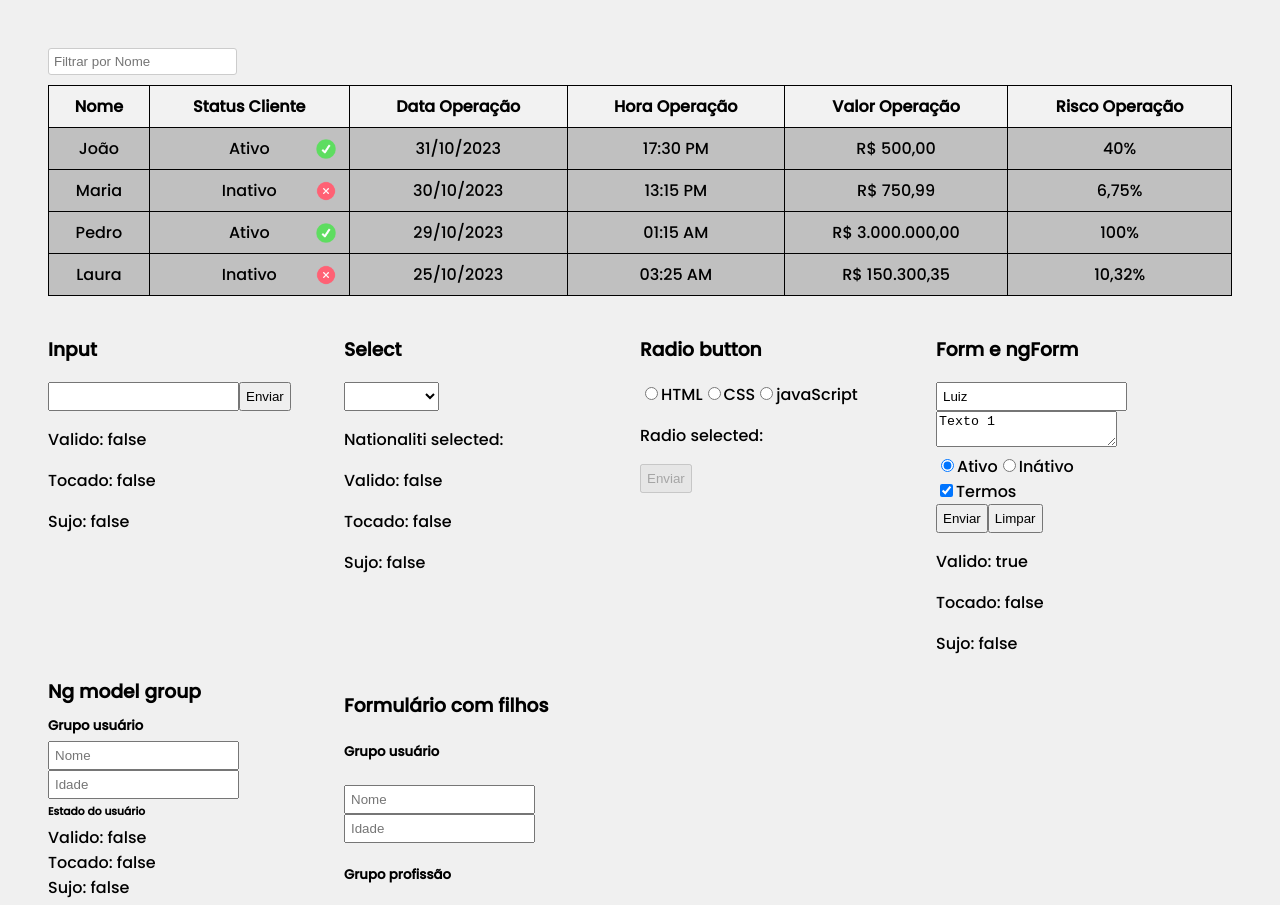
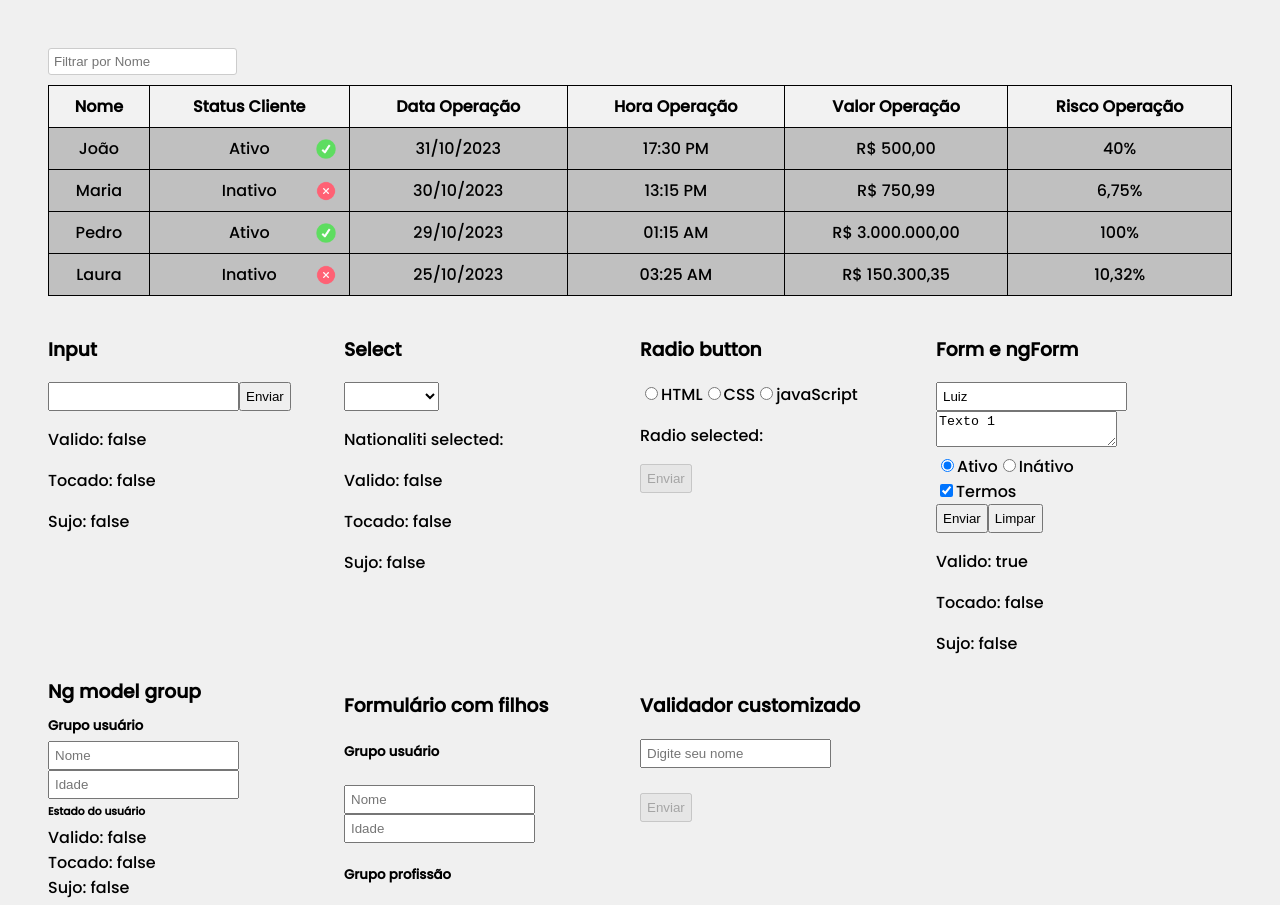
Before and after one commit to vieirabr19/angular-filtro-com-pipes, an Angular app: page / in a window 1280 px wide. Shown: the top 905 px of the page. Built offline with nearby package versions, Linux system fonts and the light colour scheme.

Commit message:
Validadores sincronos personalizados.

```diff
--- a/src/app/app.module.ts
+++ b/src/app/app.module.ts
@@ -19,6 +19,8 @@ import { CompNgModelGroupComponent } from './components/template-driven-forms/co
 import { FormProfissionComponent } from './components/template-driven-forms/form-with-children/form-profission/form-profission.component';
 import { FormUserComponent } from './components/template-driven-forms/form-with-children/form-user/form-user.component';
 import { FormMainComponent } from './components/template-driven-forms/form-with-children/form-main/form-main.component';
+import { CustomValidatorFormEx1Component } from './components/template-driven-forms/custom-validators/ex1/custom-validator-form-ex1/custom-validator-form-ex1.component';
+import { InvalidTextValidatorDirective } from './components/template-driven-forms/custom-validators/ex1/directives/invalid-text-validator.directive';
 
 @NgModule({
   declarations: [
@@ -32,7 +34,9 @@ import { FormMainComponent } from './components/template-driven-forms/form-with-
     CompNgModelGroupComponent,
     FormProfissionComponent,
     FormUserComponent,
-    FormMainComponent
+    FormMainComponent,
+    CustomValidatorFormEx1Component,
+    InvalidTextValidatorDirective
   ],
   imports: [
     BrowserModule,
--- /dev/null
+++ b/src/app/components/template-driven-forms/custom-validators/ex1/custom-validator-form-ex1/custom-validator-form-ex1.component.html
@@ -0,0 +1,22 @@
+<h3>Validador customizado</h3>
+
+<form #meuForm="ngForm">
+    <input
+        type="text"
+        name="nome"
+        required
+        placeholder="Digite seu nome"
+        ngModel
+        #nomeControl="ngModel"
+        appInvalidTextValidator
+    >
+
+    <div class="text-error" *ngIf="nomeControl && nomeControl.invalid && (nomeControl.touched || nomeControl.dirty)">
+        <span *ngIf="nomeControl.hasError('required')">Campo obrigatório.</span>
+        <span *ngIf="nomeControl.hasError('invalidText')">Texto inválido.</span>
+    </div>
+
+    <br /> <br />
+
+    <button [disabled]="meuForm.invalid">Enviar</button>
+</form>
--- /dev/null
+++ b/src/app/components/template-driven-forms/custom-validators/ex1/directives/invalid-text-validator.directive.ts
@@ -0,0 +1,22 @@
+import { Directive } from '@angular/core';
+import { AbstractControl, NG_VALIDATORS, ValidationErrors, Validator } from '@angular/forms';
+
+@Directive({
+  selector: '[appInvalidTextValidator]',
+  providers: [
+    {
+      provide: NG_VALIDATORS,
+      useExisting: InvalidTextValidatorDirective,
+      multi: true
+    }
+  ]
+})
+export class InvalidTextValidatorDirective implements Validator {
+
+  validate(control: AbstractControl): ValidationErrors | null {
+    const isValid = !(control.value && control.value.toLowerCase().includes('teste'));
+
+    return isValid ? null : { 'invalidText': true };
+  }
+
+}
--- a/src/app/components/template-driven-forms/form-with-children/form-main/form-main.component.ts
+++ b/src/app/components/template-driven-forms/form-with-children/form-main/form-main.component.ts
@@ -9,6 +9,8 @@ import { NgForm } from '@angular/forms';
 export class FormMainComponent {
 
   onSubmit(form: NgForm){
+    console.log(form.value);
+
     const { usuario, profissao } = form.value;
     console.log(`Meu nome é ${usuario.nome} e tenho ${usuario.idade} anos. Minha profissão é ${profissao.cargo} no setor ${profissao.setor}.`);
   }
--- a/src/app/components/template-driven-forms/template-driven-forms.component.html
+++ b/src/app/components/template-driven-forms/template-driven-forms.component.html
@@ -5,4 +5,5 @@
     <app-comp-form-ng-form />
     <app-comp-ng-model-group />
     <app-form-main />
+    <app-custom-validator-form-ex1 />
 </div>
```
Also changed, not shown: src/app/components/template-driven-forms/custom-validators/ex1/custom-validator-form-ex1/custom-validator-form-ex1.component.ts (added, +10 -0 lines), src/app/components/template-driven-forms/custom-validators/ex1/custom-validator-form-ex1/custom-validator-form-ex1.component.scss (added), 1 other file (tests, documents, lock files or other folders).
